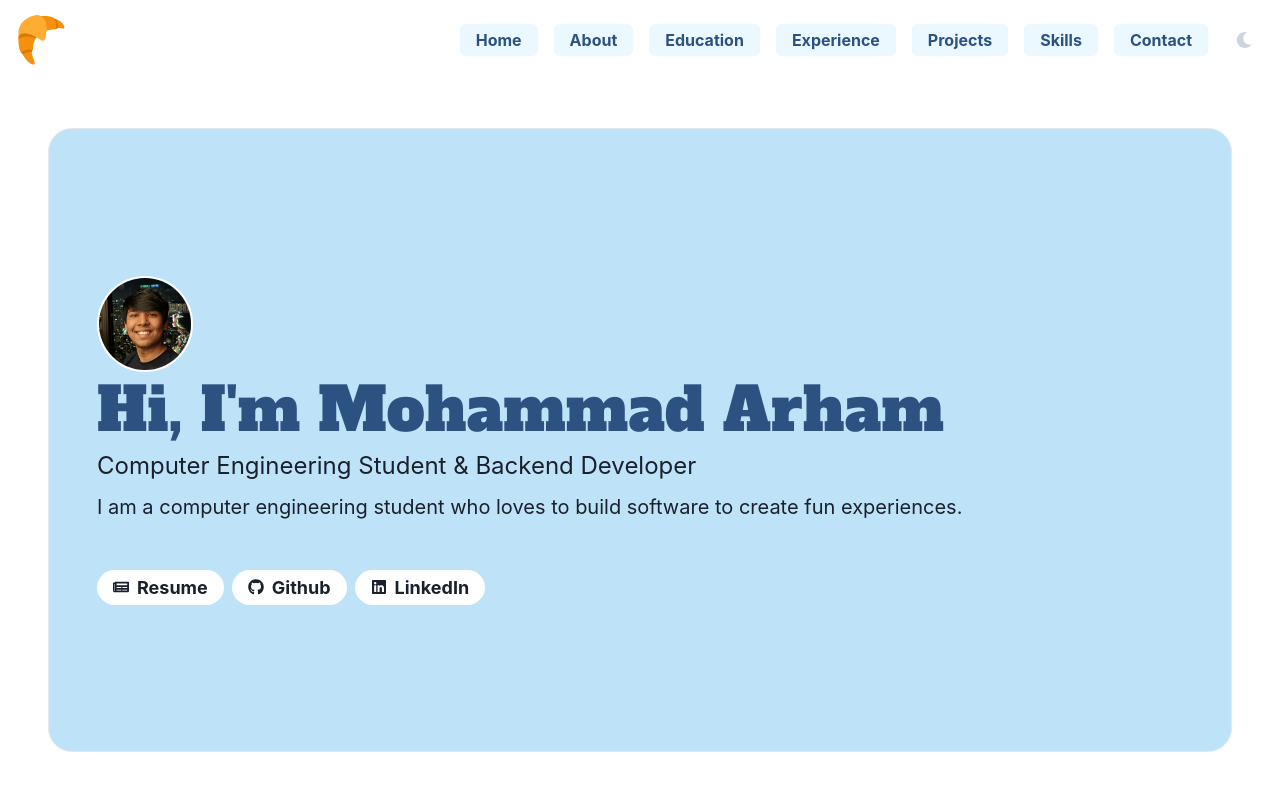
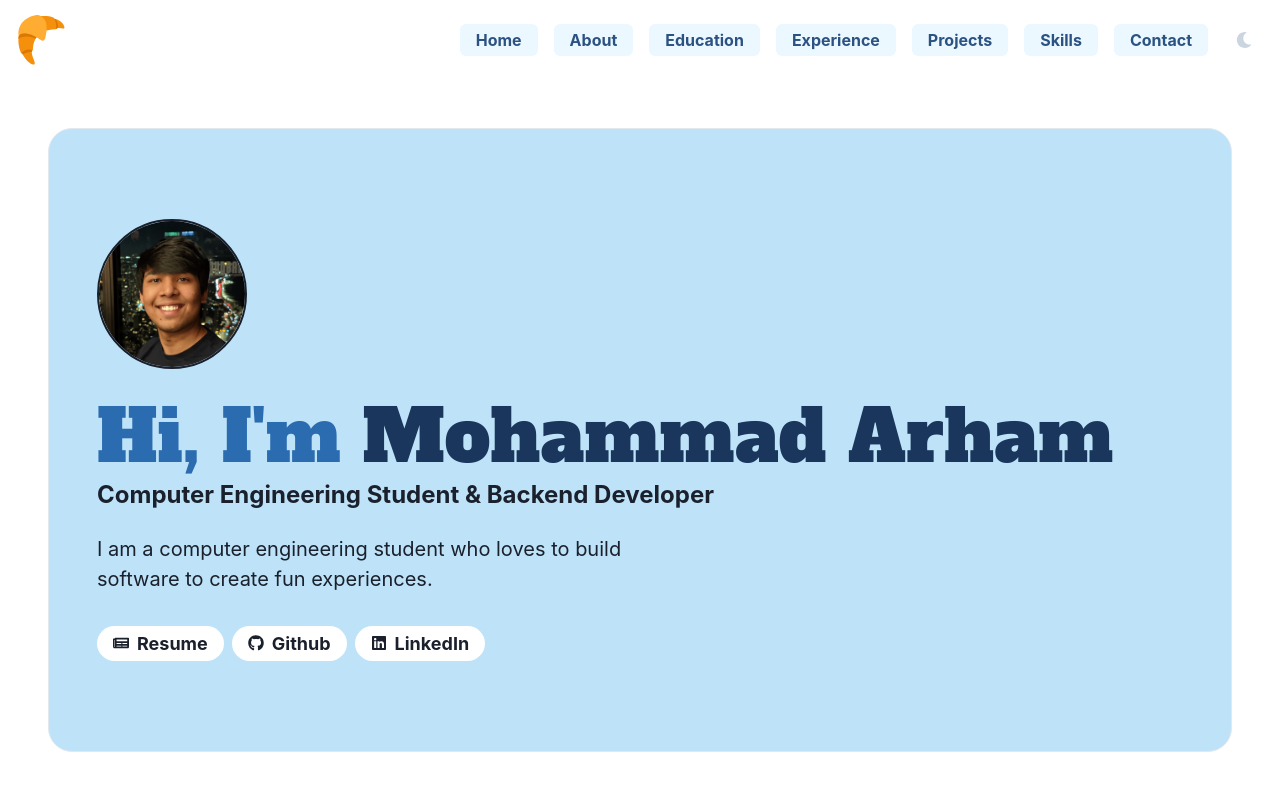
Before and after one commit to arhammusheer/croissant.one, a React (Vite) app: page / in a window 1280 px wide. Shown: the top 800 px of the page. Built offline with nearby package versions, Linux system fonts and the light colour scheme; a web font is replaced by a local one.

Commit message:
Hover styling now dark mode

```diff
--- a/src/me.interface.ts
+++ b/src/me.interface.ts
@@ -53,7 +53,7 @@ interface ISocial {
   uri: string;
   hover: {
     color: string;
-    bg: string;
+    bg: [string, string];
   };
 }
 
--- a/src/me.ts
+++ b/src/me.ts
@@ -266,7 +266,7 @@ export const me = {
       icon: FaNewspaper,
       uri: "Mohammad-Arham-Resume.pdf",
       hover: {
-        bg: "red.500",
+        bg: ["red.500", "red.600"],
         color: "white",
       },
     },
@@ -275,7 +275,7 @@ export const me = {
       icon: FaGithub,
       uri: "https://github.com/arhammusheer",
       hover: {
-        bg: "gray.900",
+        bg: ["gray.900", "gray.600"],
         color: "white",
       },
     },
@@ -284,7 +284,7 @@ export const me = {
       icon: FaLinkedin,
       uri: "https://www.linkedin.com/in/mohammad-arham/",
       hover: {
-        bg: "blue.500",
+        bg: ["blue.400", "blue.700"],
         color: "white",
       },
     },
--- a/src/pages/Home/components/Hero.tsx
+++ b/src/pages/Home/components/Hero.tsx
@@ -4,6 +4,7 @@ import {
   chakra,
   Heading,
   Icon,
+  Image,
   shouldForwardProp,
   Stack,
   Text,
@@ -50,24 +51,40 @@ export const Hero = () => {
           md: 12,
         }}
         justify={"center"}
+        spacing={8}
       >
-        <Avatar
-          size={"xl"}
+        <Image
+          rounded={"full"}
+          boxSize={{
+            base: "200px",
+            md: "150px",
+          }}
           src={me.image}
           border={"2px"}
           alt-text={"Profile picture"}
         />
-        <Heading
-          fontWeight={"normal"}
-          as={"h1"}
-          size={"3xl"}
-          color={useColorModeValue("blue.700", "gray.100")}
-        >
-          Hi, I'm {me.name}
-        </Heading>
-        <Text fontSize={"2xl"}>{me.subtitle}</Text>
-        <Text fontSize={"xl"}>{me.tagline}</Text>
-        <Box mt={8} />
+        <Stack direction={"column"}>
+          <Heading
+            fontWeight={"normal"}
+            as={"h1"}
+            size={{
+              base: "3xl",
+              md: "4xl",
+            }}
+            color={useColorModeValue("blue.600", "gray.100")}
+          >
+            Hi, I'm{" "}
+            <Box as={"span"} color={useColorModeValue("blue.900", "blue.100")}>
+              {me.name}
+            </Box>
+          </Heading>
+          <Heading as={"h3"} fontSize={"2xl"}>
+            {me.subtitle}
+          </Heading>
+          <Text fontSize={"xl"} mt={4} maxW={"600px"}>
+            {me.tagline}
+          </Text>
+        </Stack>
         <Stack
           direction={"row"}
           spacing={0}
@@ -100,7 +117,7 @@ const Social = ({
   icon: IconType;
   url: string;
   hover: {
-    bg: string;
+    bg: [string, string];
     color: string;
   };
 }) => {
@@ -130,7 +147,7 @@ const Social = ({
         rounded={"full"}
         textDecoration={"none"}
         _hover={{
-          bg: hover.bg,
+          bg: useColorModeValue(hover.bg[0], hover.bg[1]),
           color: hover.color,
         }}
       >
```
